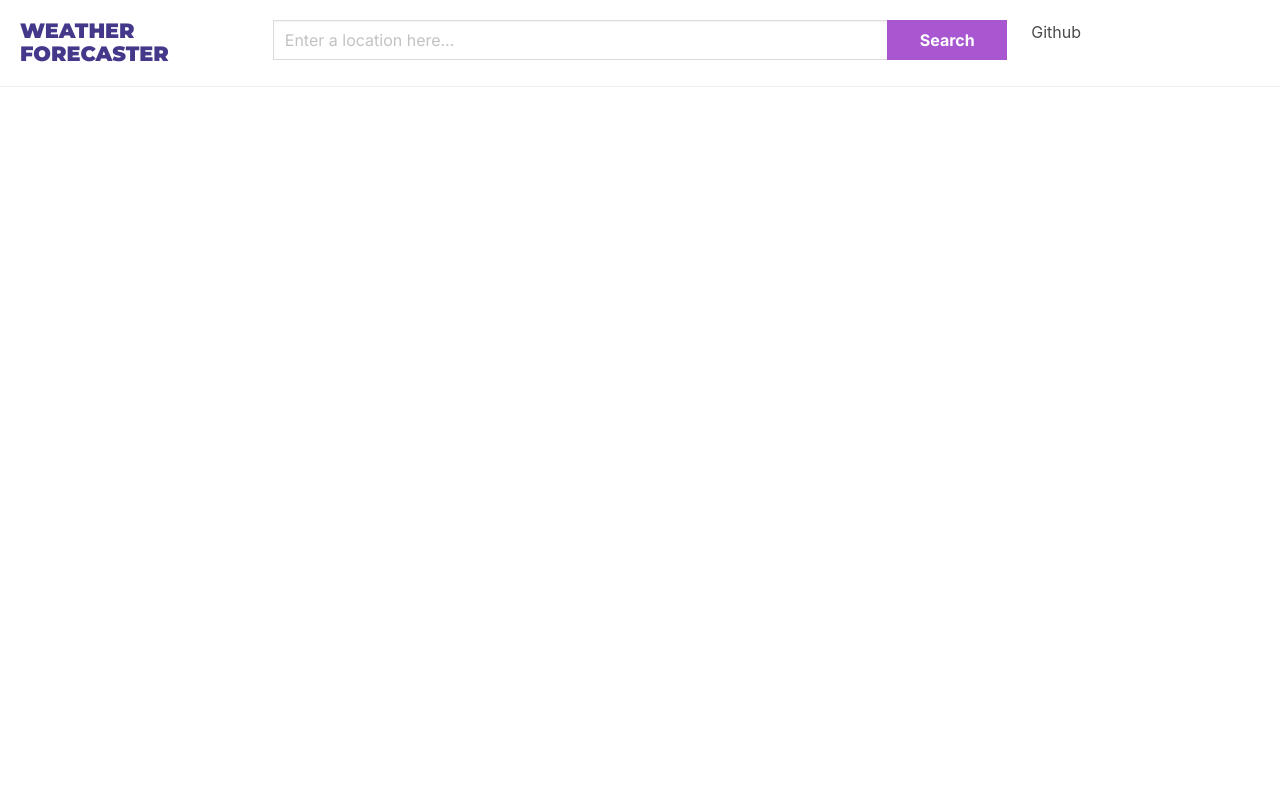
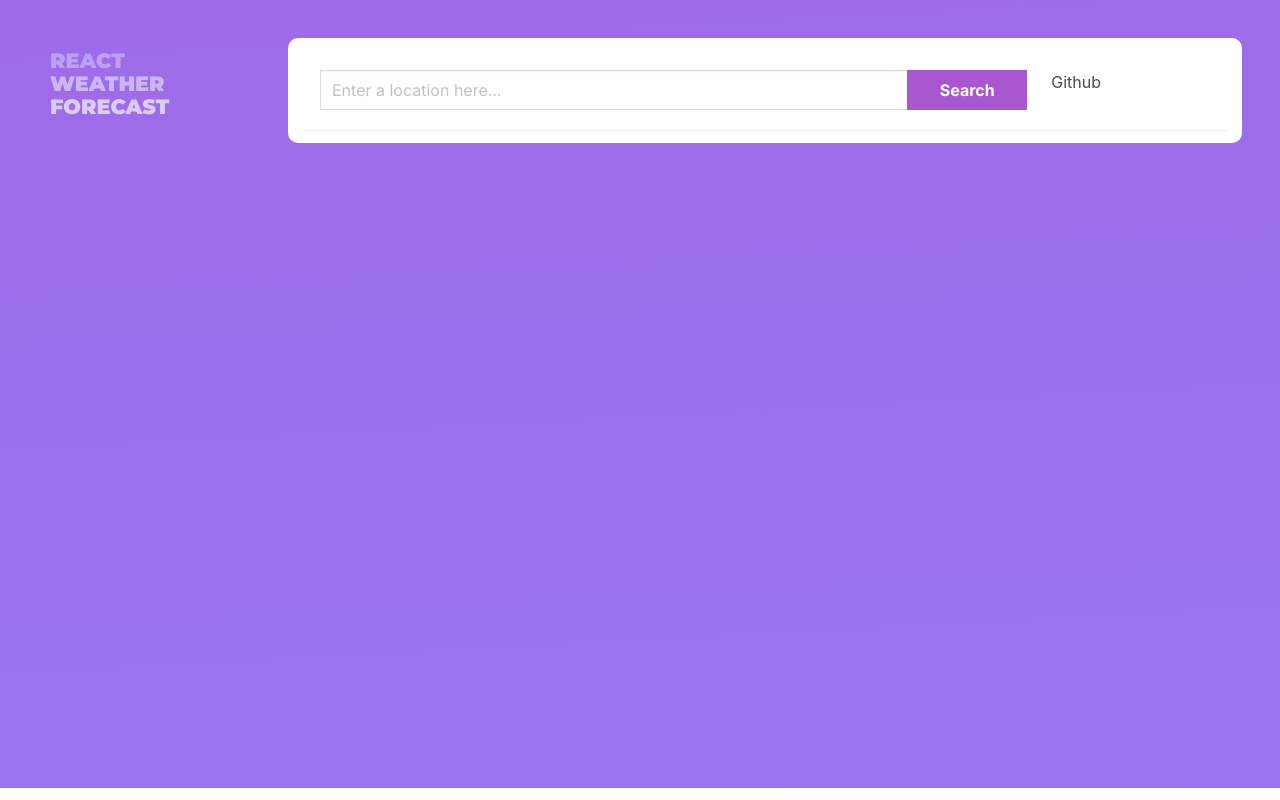
Before and after one commit to GedalyaKrycer/hw-6-weather-dashboard, a React (Create React App) app in the folder weather-forecaster/: page / in a window 1280 px wide. Built offline with nearby package versions, Linux system fonts and the light colour scheme.

Commit message:
Added animated background

```diff
--- a/weather-forecaster/src/App.js
+++ b/weather-forecaster/src/App.js
@@ -3,17 +3,24 @@ import SearchBar from './components/SearchBar';
 import CurrentTemp from './components/CurrentTemp';
 import FiveDayForecast from './components/FiveDayForecast';
 import LocationHistory from './components/LocationHistory';
-import MainWrapper from './components/MainWrapper';
+import SidebarWrapper from './components/SidebarWrapper';
 
 function App() {
   return (
     <>
-      <SearchBar />
-      <MainWrapper>
-        <CurrentTemp />
-        <FiveDayForecast />
-        <LocationHistory />
-      </MainWrapper>
+      <main className="columns g__main-wrapper">
+        <section className="column g__sidebar-container">
+          <SidebarWrapper>
+            <LocationHistory />
+          </SidebarWrapper>
+
+        </section>
+        <section className="column g__results-container">
+          <SearchBar />
+          <CurrentTemp />
+          <FiveDayForecast />
+        </section>
+      </main>
     </>
   );
 }
--- a/weather-forecaster/src/components/MainWrapper/index.js
+++ /dev/null
@@ -1,12 +0,0 @@
-import React from 'react';
-import './style.css';
-
-function MainWrapper() {
-    return (
-        <div>
-
-        </div>
-    )
-}
-
-export default MainWrapper;
--- a/weather-forecaster/src/components/SearchBar/index.js
+++ b/weather-forecaster/src/components/SearchBar/index.js
@@ -5,9 +5,6 @@ function SearchBar() {
     return (
         <header className="search-bar__header">
             <div className="columns">
-                <div className="column is-one-fifth">
-                    <h1 className="search-bar__logo">Weather Forecaster</h1>
-                </div>
                 <div className="column">
                     <div className="field has-addons">
                         <div className="control is-expanded">
--- a/weather-forecaster/src/components/SearchBar/style.css
+++ b/weather-forecaster/src/components/SearchBar/style.css
@@ -2,7 +2,3 @@
     padding: 20px 20px;
     border-bottom: solid 1px rgb(240, 239, 239);
 }
-
-.search-bar__logo {
-    max-width: 50px;
-}
--- /dev/null
+++ b/weather-forecaster/src/components/SidebarWrapper/index.js
@@ -0,0 +1,18 @@
+import React from 'react';
+import './style.css';
+
+function SidebarWrapper() {
+    return (
+        <div>
+
+            <h1 className="side-bar__logo">
+            <span className="sidebar__logo--one">React</span>
+            <span className="sidebar__logo--two">Weather</span>
+            <span className="sidebar__logo--three">Forecast</span>
+            </h1>
+
+        </div>
+    )
+}
+
+export default SidebarWrapper;
--- /dev/null
+++ b/weather-forecaster/src/components/SidebarWrapper/style.css
@@ -0,0 +1,23 @@
+.side-bar__logo {
+    max-width: 50px;
+}
+
+.sidebar__logo--one {
+    display: block;
+    opacity: .35;
+}
+
+.sidebar__logo--two {
+    display: block;
+    opacity: .5;
+}
+
+.sidebar__logo--three {
+    display: block;
+    opacity: .65;
+}
+
+.sidebar__logo--four {
+    display: block;
+    opacity: .85;
+}
--- a/weather-forecaster/src/global.css
+++ b/weather-forecaster/src/global.css
@@ -19,6 +19,40 @@ body {
     sans-serif;
   -webkit-font-smoothing: antialiased;
   -moz-osx-font-smoothing: grayscale;
+  height: 100vh;
+  background: rgb(168,87,209);
+  /* background: -moz-linear-gradient(0deg, rgba(168,87,209,1) 0%, rgba(147,129,255,1) 100%);
+  background: -webkit-linear-gradient(0deg, rgba(168,87,209,1) 0%, rgba(147,129,255,1) 100%);
+  background: linear-gradient(0deg, rgba(168,87,209,1) 0%, rgba(147,129,255,1) 100%); */
+
+  background: linear-gradient(177deg, #a857d1, #9381ff, #1a8ddb);
+    background-size: 800% 800%;
+
+    -webkit-animation: bgColorChange 55s ease infinite;
+    -moz-animation: bgColorChange 55s ease infinite;
+    -o-animation: bgColorChange 55s ease infinite;
+    animation: bgColorChange 55s ease infinite;
+}
+
+@-webkit-keyframes bgColorChange {
+  0%{background-position:49% 0%}
+  50%{background-position:52% 100%}
+  100%{background-position:49% 0%}
+}
+@-moz-keyframes bgColorChange {
+  0%{background-position:49% 0%}
+  50%{background-position:52% 100%}
+  100%{background-position:49% 0%}
+}
+@-o-keyframes bgColorChange {
+  0%{background-position:49% 0%}
+  50%{background-position:52% 100%}
+  100%{background-position:49% 0%}
+}
+@keyframes bgColorChange {
+  0%{background-position:49% 0%}
+  50%{background-position:52% 100%}
+  100%{background-position:49% 0%}
 }
 
 code {
@@ -30,6 +64,20 @@ code {
   height: 100%;
 }
 
+.g__main-wrapper {
+  padding: 50px;
+}
+
+.g__sidebar-container {
+    max-width: 250px;
+}
+
+.g__results-container {
+    background: white;
+    border-radius: 10px;
+    box-shadow: ;
+}
+
 
 /* ——————————————————————————————————————————————————————————————
 Typography
@@ -38,7 +86,8 @@ Typography
 h1 {
   font-family: 'Montserrat', sans-serif;
   font-weight: bolder;
-  color: var(--primary-color);
+  /* color: var(--primary-color); */
+  color: white;
   font-size: 1.3rem;
   text-transform: uppercase;
   line-height: 1.1;
```
Also changed, not shown: weather-forecaster/src/components/MainWrapper/style.css (deleted), 1 other file (tests, documents, lock files or other folders).
